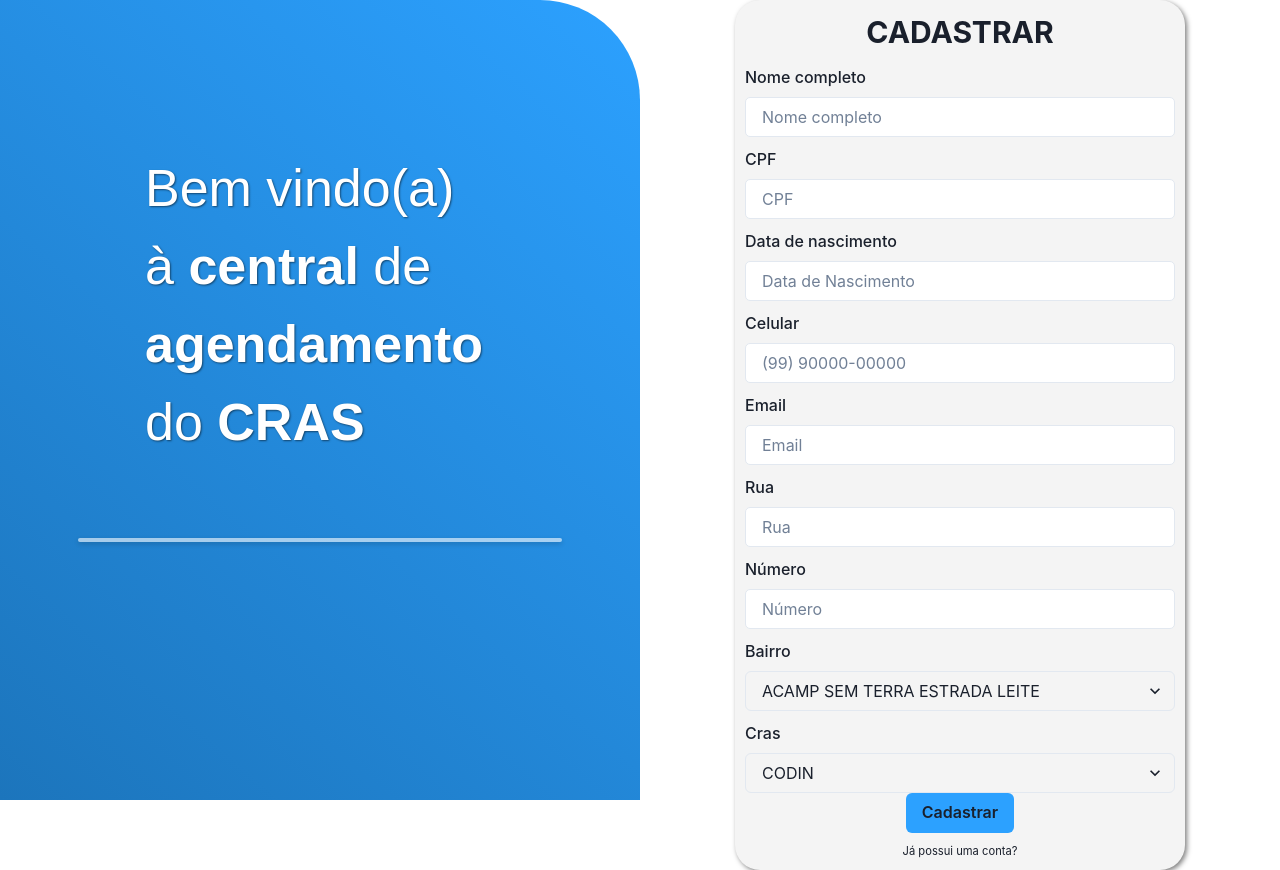
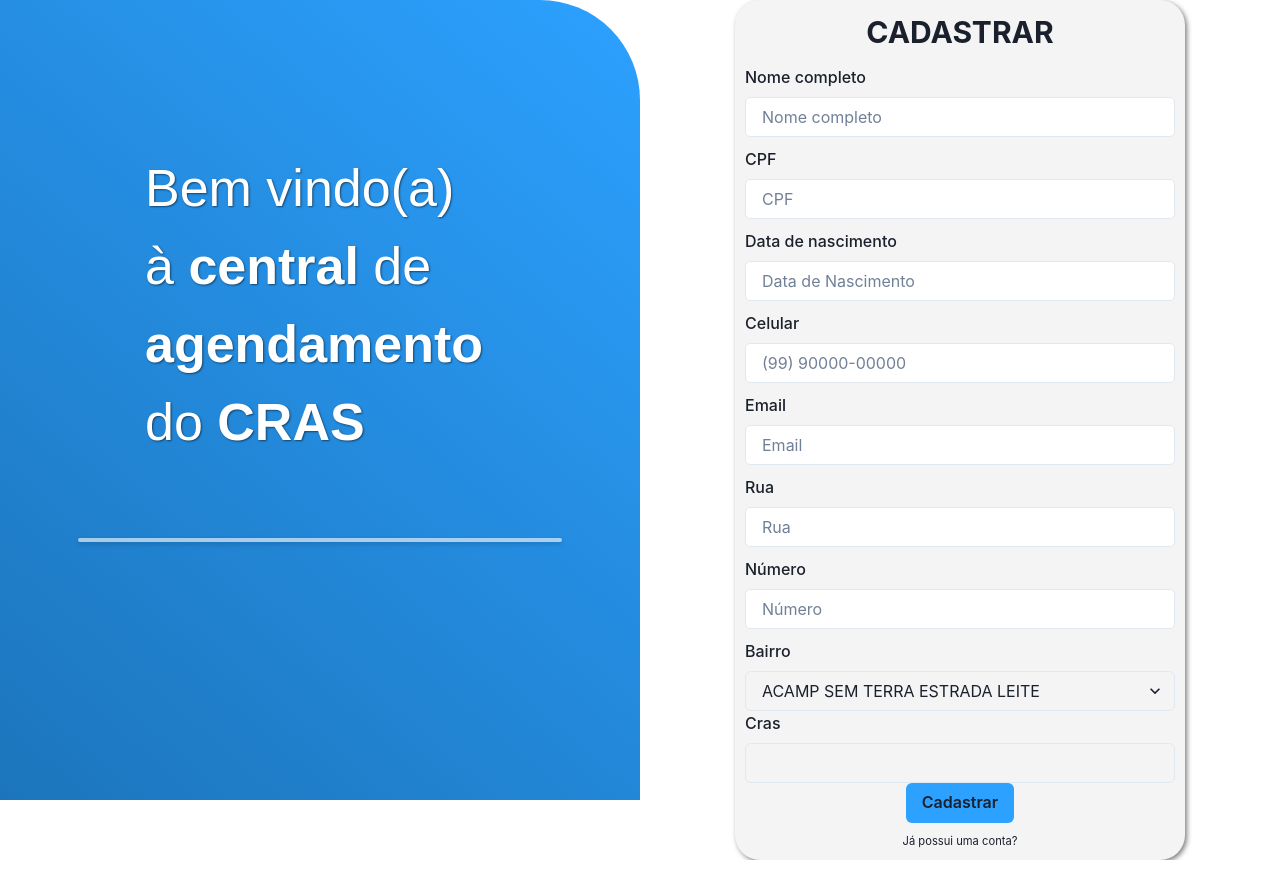
Before and after one commit to joaopedev/agendamento-cras-campos, a React (Create React App) app: page /cadastro in a window 1280 px wide. Built offline with nearby package versions, Linux system fonts and the light colour scheme.

Commit message:
seleciona cras automáticamente de acordo com o bairro selecionado

```diff
--- a/src/components/BairroCras.tsx
+++ b/src/components/BairroCras.tsx
@@ -1,12 +1,3 @@
-function transformarBairrosCrasEmObjeto(
-  bairrosCras: Bairro[]
-): Record<string, string[]> {
-  return bairrosCras.reduce((acc, { cras, bairro }) => {
-    acc[cras] = bairro;
-    return acc;
-  }, {} as Record<string, string[]>);
-}
-
 export interface Bairro {
   cras: string;
   bairro: Array<string>;
@@ -74,7 +65,7 @@ export const BairroCras: Bairro[] = [
     ],
   },
   {
-    cras: 'JD CARIOCA',
+    cras: 'JARDIM_CARIOCA',
     bairro: [
       'PARQUE ALVORADA',
       'JARDIM CARIOCA ',
@@ -89,7 +80,7 @@ export const BairroCras: Bairro[] = [
     ],
   },
   {
-    cras: 'PARQUE GUARUS',
+    cras: 'PARQUE_GUARUS',
     bairro: [
       'INVASAO CIDADE LUZ',
       'BOA VISTA ',
@@ -283,7 +274,7 @@ export const BairroCras: Bairro[] = [
   },
 
   {
-    cras: 'MORRO DO COCO',
+    cras: 'MORRO_DO_COCO',
     bairro: [
       'AREIA BRANCA',
       'CHAVE DO PARAISO',
@@ -330,7 +321,7 @@ export const BairroCras: Bairro[] = [
   },
 
   {
-    cras: 'URURAI',
+    cras: 'URURAÍ',
     bairro: [
       'ACAMP SEM TERRA ESTRADA LEITE',
       'ASSENT ALELUIA',
@@ -361,6 +352,3 @@ export const BairroCras: Bairro[] = [
     ],
   },
 ];
-
-const bairrosPorCras = transformarBairrosCrasEmObjeto(BairroCras);
-console.log(bairrosPorCras); // Exibe o objeto no console
--- a/src/interface/User.ts
+++ b/src/interface/User.ts
@@ -11,19 +11,19 @@ export enum TipoUsuario {
 }
 
 export enum Cras {
-  CODIN = 1,
-  CUSTODÓPOLIS,
+  CHATUBA = 1,
+  CODIN,
+  CUSTODOPOLIS,
   JARDIM_CARIOCA,
-  ESPLANADA,
-  CHATUBA,
+  PARQUE_GUARUS,
+  TRAVESSAO,
+  GOYTACAZES,
+  FAROL,
+  JOCKEY,
   MATADOURO,
   PENHA,
-  GOYTACAZES,
-  PARQUE_GUARUS,
-  TRAVESSAO,
   MORRO_DO_COCO,
-  FAROL,
-  JOCKEY,
+  ESPLANADA,
   URURAÍ,
 }
 
--- a/src/pages/cadastroPage.tsx
+++ b/src/pages/cadastroPage.tsx
@@ -1,4 +1,4 @@
-import React from 'react';
+import React, { useEffect } from 'react';
 import {
   Flex,
   Stack,
@@ -12,7 +12,7 @@ import {
   FormErrorMessage,
   Button,
   useToast,
-} from '@chakra-ui/react'; // Importando componentes do Chakra UI
+} from '@chakra-ui/react';
 import { useNavigate } from 'react-router-dom';
 import { yupResolver } from '@hookform/resolvers/yup';
 import { useForm, Controller } from 'react-hook-form';
@@ -21,7 +21,8 @@ import { FooterLogin } from '../components/FooterLogin';
 import { RegisterUser } from '../types/auth-data';
 import { useAuth } from '../hook/useAuth';
 import { RegisterUserSchema } from '../validation/auth';
-import { Cras, Bairros } from '../interface/User';
+import { BairroCras } from '../components/BairroCras';
+import { Cras, Bairros } from '../interface/User'; // Import Bairros enum
 
 export const Cadastro: React.FC = () => {
   const { registerUser } = useAuth();
@@ -32,8 +33,27 @@ export const Cadastro: React.FC = () => {
     register,
     handleSubmit,
     control,
+    setValue,
+    watch, // Destructure `watch`
     formState: { errors, isSubmitting },
   } = useForm<RegisterUser>({ resolver: yupResolver(RegisterUserSchema) });
+
+  const selectedBairro = watch('endereco.bairro');
+  useEffect(() => {
+    if (selectedBairro) {
+      const bairroCras = BairroCras.find(item =>
+        item.bairro.includes(selectedBairro)
+      );
+
+      if (bairroCras) {
+        const crasEnum = Cras[bairroCras.cras as keyof typeof Cras];
+        setValue('cras', crasEnum);
+      } else {
+        // Explicitly set to Cras.CODIN if no match is found
+        setValue('cras', Cras.CODIN); // Or use another default as needed
+      }
+    }
+  }, [selectedBairro, setValue]);
 
   const handleRegister = async (data: RegisterUser) => {
     try {
@@ -277,26 +297,20 @@ export const Cadastro: React.FC = () => {
               </FormErrorMessage>
             </FormControl>
             <Box sx={textStyle2}></Box>
-            <Controller // Controller for bairro
+
+            <Controller // Controlled Bairro Select
               control={control}
               name='endereco.bairro'
               render={({ field }) => (
                 <FormControl isInvalid={!!errors.endereco?.bairro}>
                   <FormLabel htmlFor='bairro'>Bairro</FormLabel>
-                  <Select
-                    id='bairro'
-                    variant='outline'
-                    {...field} // Binding form values and events
-                    onChange={e => field.onChange(e.target.value)} // Handling selection changes
-                  >
-                    {/* Map through your Bairros options here */}
-                    {Object.values(Bairros)
-                      .filter(value => typeof value === 'string') // Filter to keep only string values (the names)
-                      .map(value => (
-                        <option key={value} value={value}>
-                          {value}
-                        </option>
-                      ))}
+                  <Select id='bairro' variant='outline' {...field}>
+                    {/* Map directly over the Bairros enum values */}
+                    {Object.values(Bairros).map(bairro => (
+                      <option key={bairro} value={bairro}>
+                        {bairro}
+                      </option>
+                    ))}
                   </Select>
                   <FormErrorMessage>
                     {errors.endereco?.bairro && errors.endereco?.bairro.message}
@@ -304,35 +318,19 @@ export const Cadastro: React.FC = () => {
                 </FormControl>
               )}
             />
-            <Box sx={textStyle2}></Box>
 
-            <Controller
+            <Controller // Controlled (and read-only) CRAS Input
               control={control}
               name='cras'
               render={({ field }) => (
                 <FormControl isInvalid={!!errors.cras}>
                   <FormLabel htmlFor='cras'>Cras</FormLabel>
-                  <Select
+                  {/* Display the name (string) associated with the Cras enum value */}
+                  <Input
                     id='cras'
-                    variant='outline'
-                    {...field}
-                    onChange={e => field.onChange(Number(e.target.value))}
-                  >
-                    <option value={Cras.CODIN}>CODIN</option>
-                    <option value={Cras.CUSTODÓPOLIS}>CUSTODÓPOLIS</option>
-                    <option value={Cras.JARDIM_CARIOCA}>JARDIM CARIOCA</option>
-                    <option value={Cras.ESPLANADA}>ESPLANADA</option>
-                    <option value={Cras.CHATUBA}>CHATUBA</option>
-                    <option value={Cras.MATADOURO}>MATADOURO</option>
-                    <option value={Cras.PENHA}>PENHA</option>
-                    <option value={Cras.PARQUE_GUARUS}>PARQUE GUARUS</option>
-                    <option value={Cras.TRAVESSAO}>TRAVESSAO</option>
-                    <option value={Cras.MORRO_DO_COCO}>MORRO DO COCO</option>
-                    <option value={Cras.URURAÍ}>URURAÍ</option>
-                    <option value={Cras.GOYTACAZES}>GOYTACAZES</option>
-                    <option value={Cras.FAROL}>FAROL</option>
-                    <option value={Cras.JOCKEY}>JOCKEY</option>
-                  </Select>
+                    value={field.value ? Cras[field.value] : ''}
+                    isReadOnly
+                  />
                   <FormErrorMessage>
                     {errors.cras && errors.cras.message}
                   </FormErrorMessage>
```
